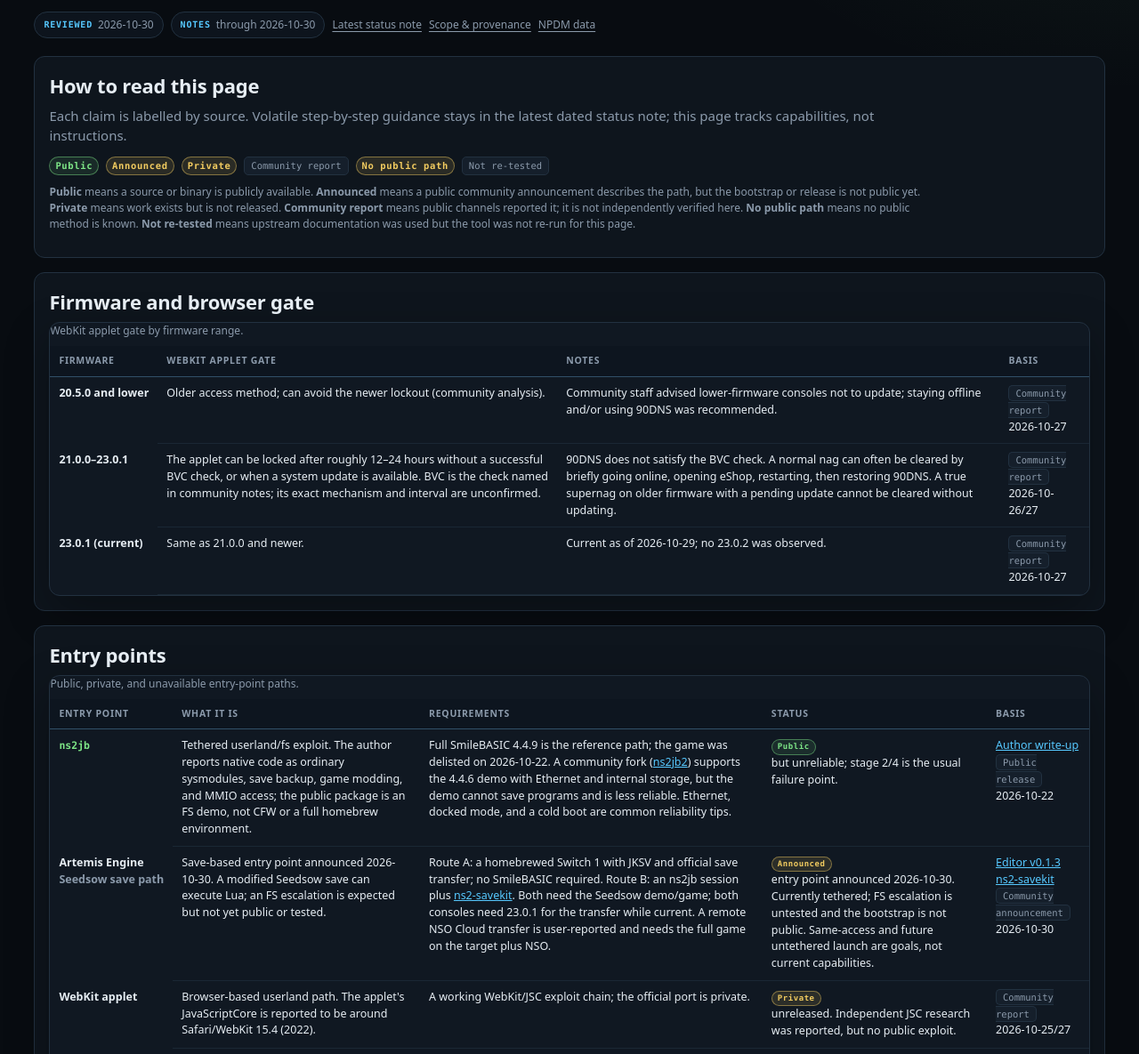
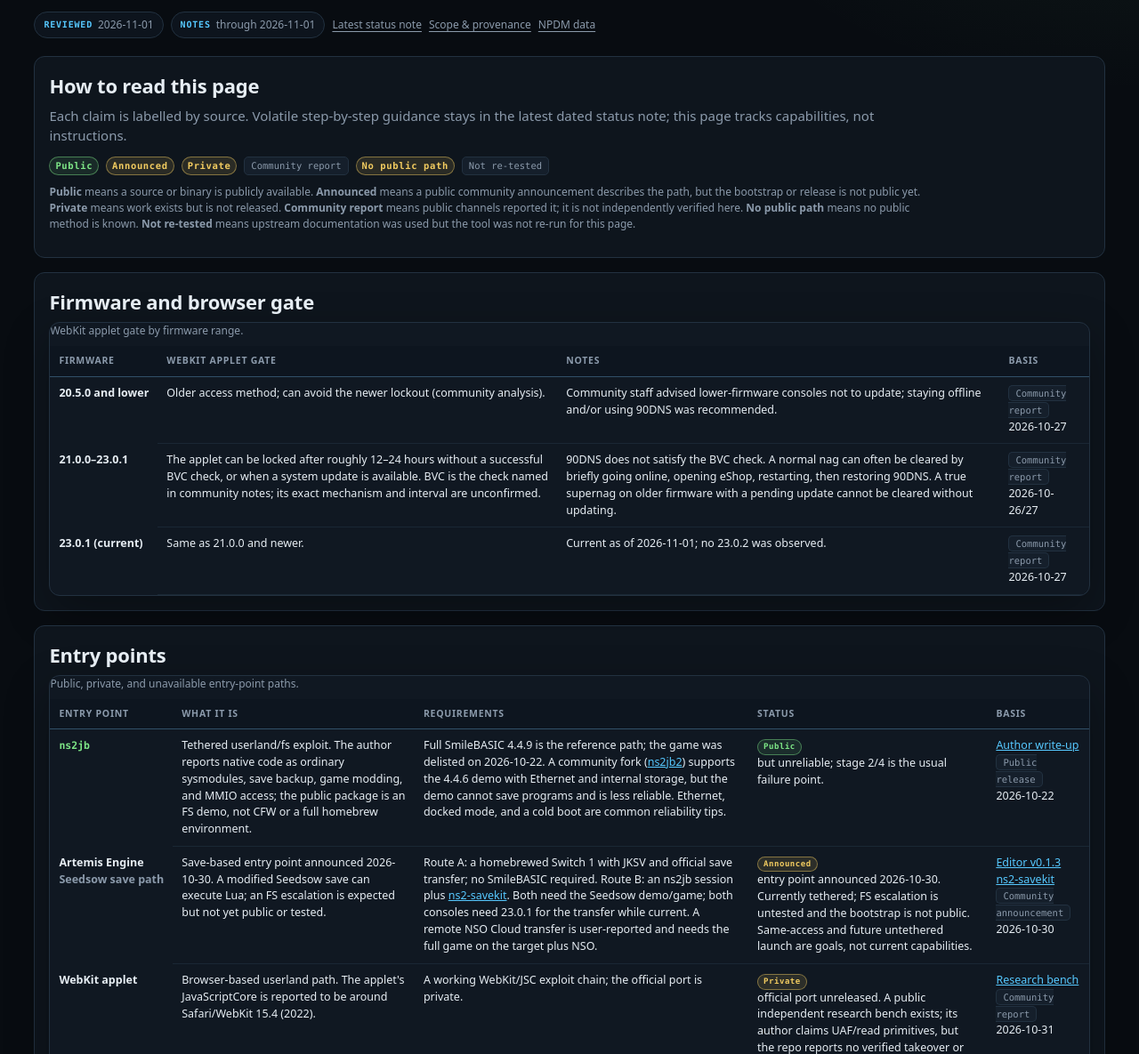
Before and after one commit to tasenjo80/switch2-npdm-explorer, a plain HTML site: page site/compatibility.html in a window 1280 px wide. Shown: the part 170-1355 px from the top of the page at 89% size. Drawn offline with Linux system fonts and the light colour scheme.

Commit message:
Add 2026-11-01 status and WebKit research notes

```diff
--- a/site/compatibility.html
+++ b/site/compatibility.html
@@ -28,9 +28,9 @@
     </header>
 
     <div class="dataset-meta" aria-label="Review status">
-      <span class="dataset-badge"><strong>Reviewed</strong> 2026-10-30</span>
-      <span class="dataset-badge"><strong>Notes</strong> through 2026-10-30</span>
-      <a class="dataset-link" href="https://github.com/tasenjo80/switch2-npdm-explorer/blob/master/docs/status-2026-10-30.md" target="_blank" rel="noopener">Latest status note</a>
+      <span class="dataset-badge"><strong>Reviewed</strong> 2026-11-01</span>
+      <span class="dataset-badge"><strong>Notes</strong> through 2026-11-01</span>
+      <a class="dataset-link" href="https://github.com/tasenjo80/switch2-npdm-explorer/blob/master/docs/status-2026-11-01.md" target="_blank" rel="noopener">Latest status note</a>
       <a class="dataset-link" href="https://github.com/tasenjo80/switch2-npdm-explorer/blob/master/docs/scope.md" target="_blank" rel="noopener">Scope &amp; provenance</a>
       <a class="dataset-link" href="index.html">NPDM data</a>
     </div>
@@ -93,7 +93,7 @@
               <tr>
                 <th scope="row">23.0.1 (current)</th>
                 <td>Same as 21.0.0 and newer.</td>
-                <td>Current as of 2026-10-29; no 23.0.2 was observed.</td>
+                <td>Current as of 2026-11-01; no 23.0.2 was observed.</td>
                 <td><span class="chip">Community report</span><br>2026-10-27</td>
               </tr>
             </tbody>
@@ -134,8 +134,12 @@
                 <th scope="row">WebKit applet</th>
                 <td>Browser-based userland path. The applet's JavaScriptCore is reported to be around Safari/WebKit 15.4 (2022).</td>
                 <td>A working WebKit/JSC exploit chain; the official port is private.</td>
-                <td><span class="badge">Private</span><br>unreleased. Independent JSC research was reported, but no public exploit.</td>
-                <td><span class="chip">Community report</span><br>2026-10-25/27</td>
+                <td><span class="badge">Private</span><br>official port unreleased.
+                  A public independent research bench exists; its author claims
+                  UAF/read primitives, but the repo reports no verified takeover
+                  or Switch support. No public exploit; FS/23.0.1 claims are
+                  unverified.</td>
+                <td><a href="https://github.com/Jmesmykil/switch2-captive-portal-research" target="_blank" rel="noopener">Research bench</a><br><span class="chip">Community report</span><br>2026-10-31</td>
               </tr>
               <tr>
                 <th scope="row">UFS interposer</th>
@@ -347,13 +351,13 @@
           <li><a href="https://gitlab.com/BermTheSequel/ns2jb2" target="_blank" rel="noopener">ns2jb2 demo fork</a></li>
           <li><a href="https://github.com/dougchansan/ns2-savekit" target="_blank" rel="noopener">ns2-savekit</a></li>
           <li><a href="https://github.com/DialingSpoon527/seedsow-lua-editor/releases/tag/v0.1.3" target="_blank" rel="noopener">Seedsow Lua Editor v0.1.3 release</a></li>
-          <li>Status notes: <a href="https://github.com/tasenjo80/switch2-npdm-explorer/blob/master/docs/status-2026-10-30.md" target="_blank" rel="noopener">2026-10-30</a>, <a href="https://github.com/tasenjo80/switch2-npdm-explorer/blob/master/docs/status-2026-10-29.md" target="_blank" rel="noopener">2026-10-29</a>, <a href="https://github.com/tasenjo80/switch2-npdm-explorer/blob/master/docs/status-2026-10-27.md" target="_blank" rel="noopener">2026-10-27</a>, <a href="https://github.com/tasenjo80/switch2-npdm-explorer/blob/master/docs/status-2026-10-26.md" target="_blank" rel="noopener">2026-10-26</a>, <a href="https://github.com/tasenjo80/switch2-npdm-explorer/blob/master/docs/status-2026-10-25.md" target="_blank" rel="noopener">2026-10-25</a></li>
+          <li>Status notes: <a href="https://github.com/tasenjo80/switch2-npdm-explorer/blob/master/docs/status-2026-11-01.md" target="_blank" rel="noopener">2026-11-01</a>, <a href="https://github.com/tasenjo80/switch2-npdm-explorer/blob/master/docs/status-2026-10-30.md" target="_blank" rel="noopener">2026-10-30</a>, <a href="https://github.com/tasenjo80/switch2-npdm-explorer/blob/master/docs/status-2026-10-29.md" target="_blank" rel="noopener">2026-10-29</a>, <a href="https://github.com/tasenjo80/switch2-npdm-explorer/blob/master/docs/status-2026-10-27.md" target="_blank" rel="noopener">2026-10-27</a>, <a href="https://github.com/tasenjo80/switch2-npdm-explorer/blob/master/docs/status-2026-10-26.md" target="_blank" rel="noopener">2026-10-26</a>, <a href="https://github.com/tasenjo80/switch2-npdm-explorer/blob/master/docs/status-2026-10-25.md" target="_blank" rel="noopener">2026-10-25</a></li>
         </ul>
       </section>
     </main>
 
     <footer class="footer">
-      <p><strong>Source:</strong> public community reports and releases through 2026-10-30. Claims are labelled; verify before relying on them.</p>
+      <p><strong>Source:</strong> public community reports and releases through 2026-11-01. Claims are labelled; verify before relying on them.</p>
       <p><strong>Dataset:</strong> this page does not change the NPDM data, which remains the 2026-10-24 snapshot. See <a href="https://github.com/tasenjo80/switch2-npdm-explorer/blob/master/DATA-PROVENANCE.md" target="_blank" rel="noopener">DATA-PROVENANCE.md</a>.</p>
       <p><strong>Corrections:</strong> use <a href="https://github.com/tasenjo80/switch2-npdm-explorer/discussions" target="_blank" rel="noopener">Discussions</a> or open an issue. Do not post keys, dumps, save data, or console identifiers. Not affiliated with Nintendo.</p>
     </footer>
```
Also changed, not shown: 4 other files.
